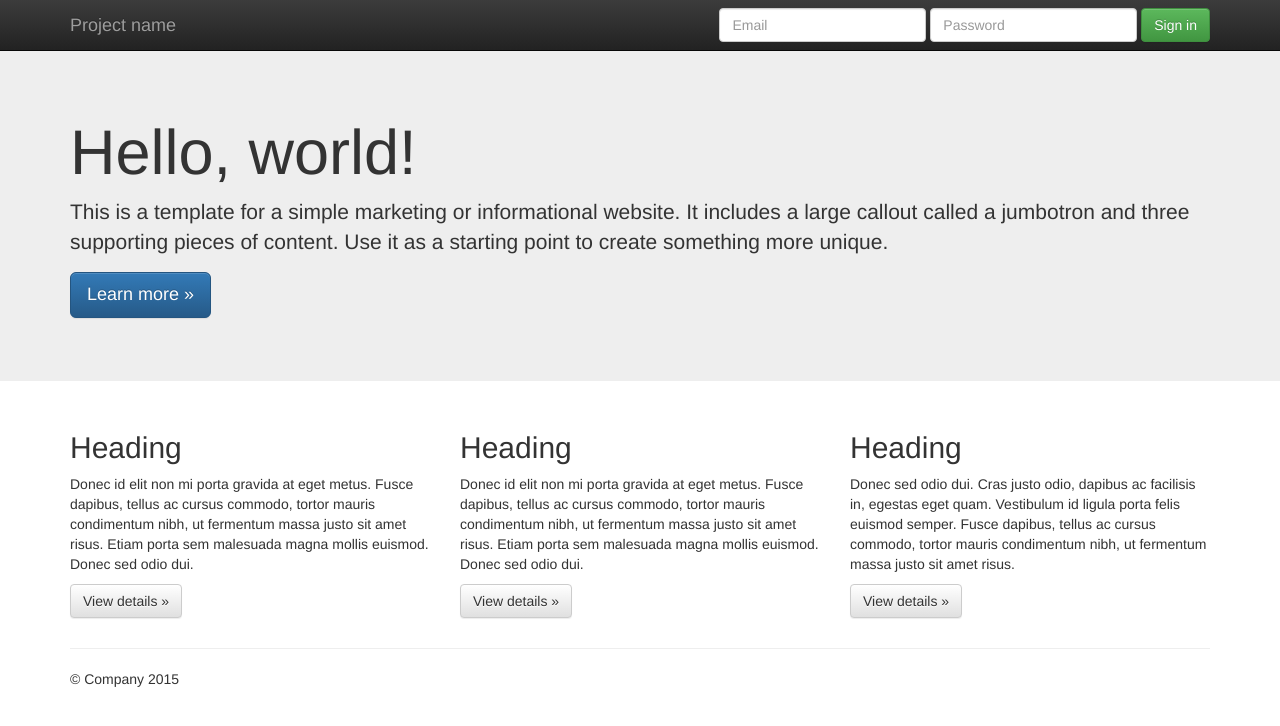
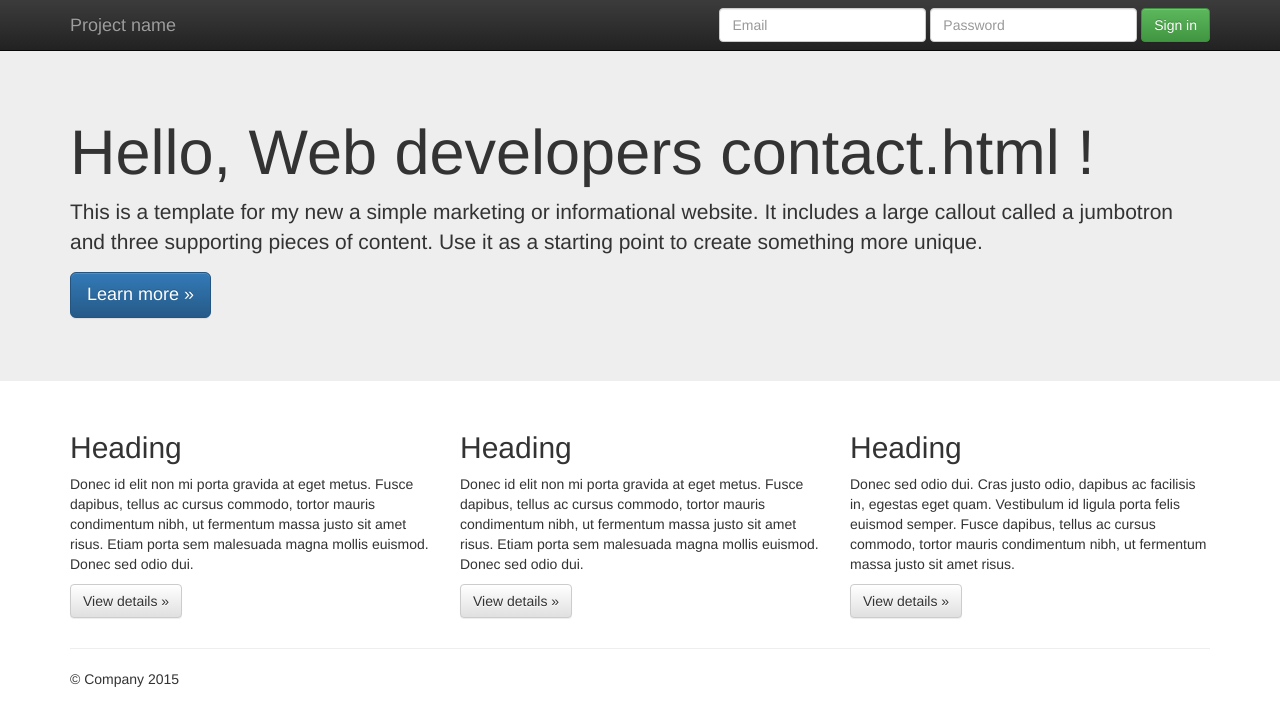
Before and after one commit to walmamel/My-new-repo, a plain HTML site: page index.html in a window 1280 px wide. Drawn offline with nearby package versions, Linux system fonts and the light colour scheme.

Commit message:
new file changes

```diff
--- a/index.html
+++ b/index.html
@@ -55,8 +55,10 @@
     <!-- Main jumbotron for a primary marketing message or call to action -->
     <div class="jumbotron">
       <div class="container">
-        <h1>Hello, world!</h1>
-        <p>This is a template for a simple marketing or informational website. It includes a large callout called a jumbotron and three supporting pieces of content. Use it as a starting point to create something more unique.</p>
+        <h1>Hello, Web developers
+		contact.html
+!</h1>
+        <p>This is a template for my new a simple marketing or informational website. It includes a large callout called a jumbotron and three supporting pieces of content. Use it as a starting point to create something more unique.</p>
         <p><a class="btn btn-primary btn-lg" href="#" role="button">Learn more &raquo;</a></p>
       </div>
     </div>
```
Also changed, not shown: contact.html (added), newfile.txt (added).
